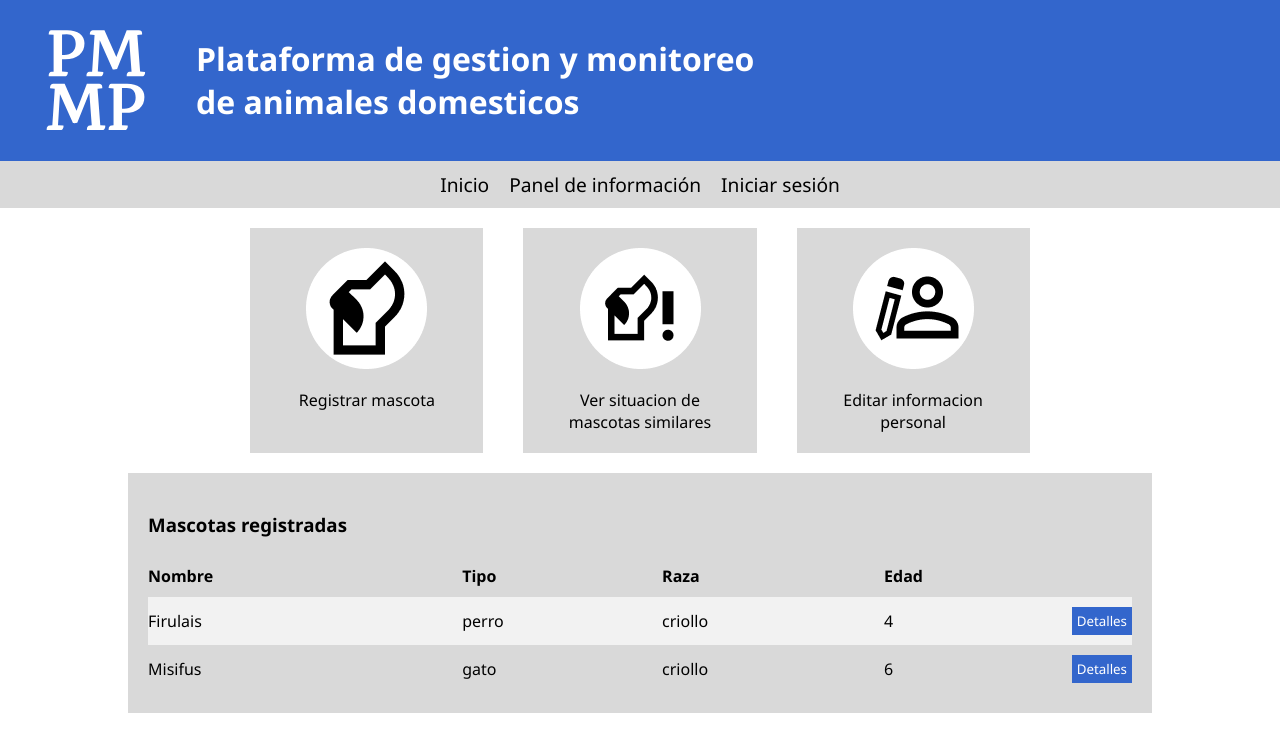
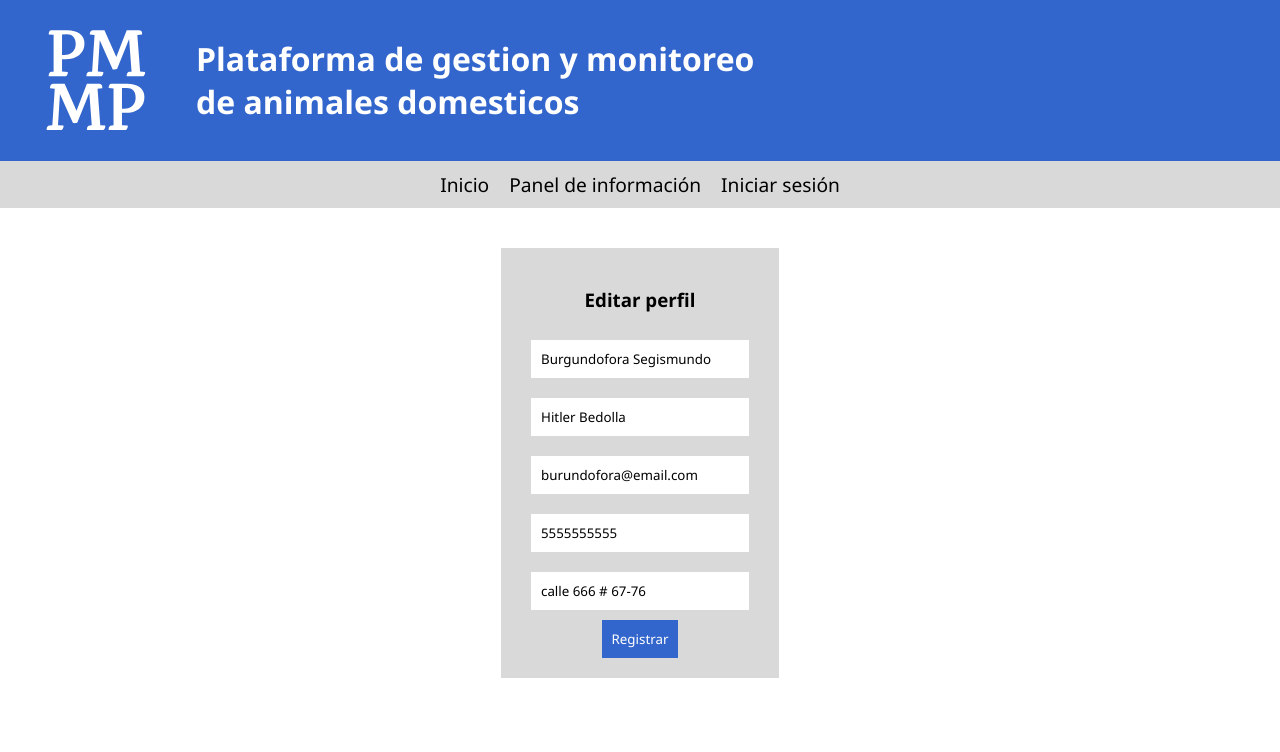
Before and after one commit to Santiago15JM/pmmp-ng, an Angular app: page /dashboard/edit-profile in a window 1280 px wide. Shown: the top 752 px of the page. Built offline with nearby package versions, Linux system fonts and the light colour scheme; what ng-circle-progress would draw is missing.

Commit message:
Created EditProfile component

```diff
--- a/src/app/api.service.ts
+++ b/src/app/api.service.ts
@@ -1,6 +1,7 @@
 import { HttpClient } from '@angular/common/http'
 import { Injectable } from '@angular/core';
 import { Pet } from 'src/models/pet.model';
+import { User } from "src/models/user.model";
 
 @Injectable({
   providedIn: 'root'
@@ -11,7 +12,20 @@ export class ApiService {
   constructor(private http: HttpClient) { }
 
   getUser(id: string) {
-    return this.http.get(this.url + 'users/getUser?id=' + id)
+    // return this.http.get(this.url + 'users/getUser?id=' + id)
+    let user: User = {
+      id: 123,
+      name: 'Burgundofora Segismundo',
+      lastname: 'Hitler Bedolla',
+      email: 'burundofora@email.com',
+      phone: 5555555555,
+      address: 'calle 666 # 67-76'
+    }
+    return user
+  }
+
+  registerUser(user: User) {
+    console.log(user);
   }
 
   getAllUsers() {
@@ -21,7 +35,7 @@ export class ApiService {
   getPet(id: string) {
     let date = new Date('2020-02-15');
     let revaccination = new Date('2024-02-30');
-    let petDetail = {
+    let petDetail: Pet = {
       id: 1,
       name: 'Firulais',
       type: 'perro',
--- a/src/app/app-routing.module.ts
+++ b/src/app/app-routing.module.ts
@@ -5,13 +5,14 @@ import { DashboardComponent } from './dashboard/dashboard.component';
 import { DetailsComponent } from './details/details.component';
 import { AddPetComponent } from './add-pet/add-pet.component';
 import { AnimalPanelComponent } from './animal-panel/animal-panel.component';
+import { EditProfileComponent } from './edit-profile/edit-profile.component';
 
 const routes: Routes = [
   { path: "", component: HomeComponent },
   { path: "dashboard", component: DashboardComponent },
   { path: "dashboard/add-pet", component: AddPetComponent },
   { path: "dashboard/animal-situation", component: AnimalPanelComponent },
-  { path: "dashboard/edit-profile", component: DashboardComponent },
+  { path: "dashboard/edit-profile", component: EditProfileComponent },
   { path: "dashboard/pet-details/:id", component: DetailsComponent },
 ];
 
--- a/src/app/app.module.ts
+++ b/src/app/app.module.ts
@@ -12,6 +12,7 @@ import { DetailsComponent } from './details/details.component';
 import { DashboardComponent } from './dashboard/dashboard.component';
 import { AddPetComponent } from './add-pet/add-pet.component';
 import { AnimalPanelComponent } from './animal-panel/animal-panel.component';
+import { EditProfileComponent } from './edit-profile/edit-profile.component';
 
 @NgModule({
   declarations: [
@@ -21,6 +22,7 @@ import { AnimalPanelComponent } from './animal-panel/animal-panel.component';
     DetailsComponent,
     DashboardComponent,
     AnimalPanelComponent,
+    EditProfileComponent,
   ],
   imports: [
     BrowserModule,
--- /dev/null
+++ b/src/app/edit-profile/edit-profile.component.css
@@ -0,0 +1,33 @@
+.edit-profile-container{
+    width: 100%;
+    display: flex;
+    justify-content: center;
+}
+
+form{
+    width: fit-content;
+    display: flex;
+    flex-direction: column;
+    background-color: #d9d9d9;
+    margin: 40px;
+    padding: 20px;
+    align-items: center;
+}
+
+input{
+    margin: 10px;
+    padding: 10px;
+    border: 0;
+}
+
+button{
+    border: 0;
+    padding: 10px;
+    color: white;
+    background: #3366cc;
+    cursor: pointer;
+}
+
+#alert{
+    color: #3366cc;
+}
--- /dev/null
+++ b/src/app/edit-profile/edit-profile.component.html
@@ -0,0 +1,17 @@
+<div class="edit-profile-container">
+    <form (ngSubmit)="onSubmit(user)" #userForm="ngForm">
+        <h3>Editar perfil</h3>
+
+        <div id="alert" *ngIf="name.invalid || lastname.invalid || email.invalid || phone.invalid || address.invalid">
+            Ingresa todos los datos!
+        </div>
+
+        <input required #name="ngModel" type="text" name="name" placeholder="Nombre" [value]="user.name" [(ngModel)]="user.name">
+        <input required #lastname="ngModel" type="text" name="lastname" placeholder="Apellidos" [value]="user.lastname" [(ngModel)]="user.lastname">
+        <input required #email="ngModel" type="email" name="email" placeholder="Correo" [value]="user.email" [(ngModel)]="user.email">
+        <input required #phone="ngModel" type="number" name="phone" placeholder="Telefono" [value]="user.phone" [(ngModel)]="user.phone">
+        <input required #address="ngModel" type="text" name="address" placeholder="Direccion" [value]="user.address" [(ngModel)]="user.address">
+        <button [disabled]="userForm.invalid" type="submit">Registrar</button>
+
+    </form>
+</div>
--- /dev/null
+++ b/src/app/edit-profile/edit-profile.component.ts
@@ -0,0 +1,30 @@
+import { Component } from '@angular/core';
+import { ApiService } from '../api.service';
+
+import { User } from 'src/models/user.model';
+import { ActivatedRoute } from '@angular/router';
+import { Router } from '@angular/router';
+
+@Component({
+  selector: 'app-edit-profile',
+  templateUrl: './edit-profile.component.html',
+  styleUrls: ['./edit-profile.component.css']
+})
+export class EditProfileComponent {
+  user!: User
+
+  constructor(private router: Router, private route: ActivatedRoute, private Api: ApiService){}
+
+  ngOnInit() {
+    // const routeParams = this.route.snapshot.paramMap;
+    // const id = String(routeParams.get('id'));
+    const id = '1';
+
+    this.user = this.Api.getUser(id) as User;
+  }
+
+  onSubmit(user: User) {
+    this.Api.registerUser(user);
+    this.router.navigate(['dashboard']);
+  }
+}
```
Also changed, not shown: src/models/user.model.ts (added, +8 -0 lines), 1 other file (tests, documents, lock files or other folders).
